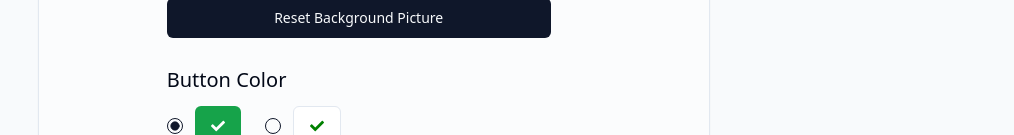
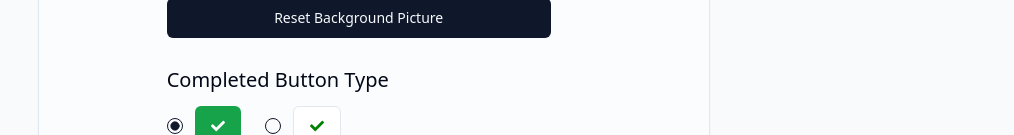
Before and after one commit to AJax2012/stream-gaming-checlist-timer, a React (Vite) app: page /settings in a window 1280 px wide. Shown: the part 665-800 px from the top of the page, without its empty margins (266-1280 px from the left). Built offline with nearby package versions, Linux system fonts and the light colour scheme.

Commit message:
Fix button variant label

```diff
--- a/src/pages/Settings.tsx
+++ b/src/pages/Settings.tsx
@@ -230,7 +230,7 @@ const Settings = () => {
                 }
               >
                 <Label htmlFor="buttonVariant" className="text-xl">
-                  Button Color
+                  Completed Button Type
                 </Label>
                 <div className="flex gap-6 mt-2">
                   <div className="flex gap-3 items-center">
```
